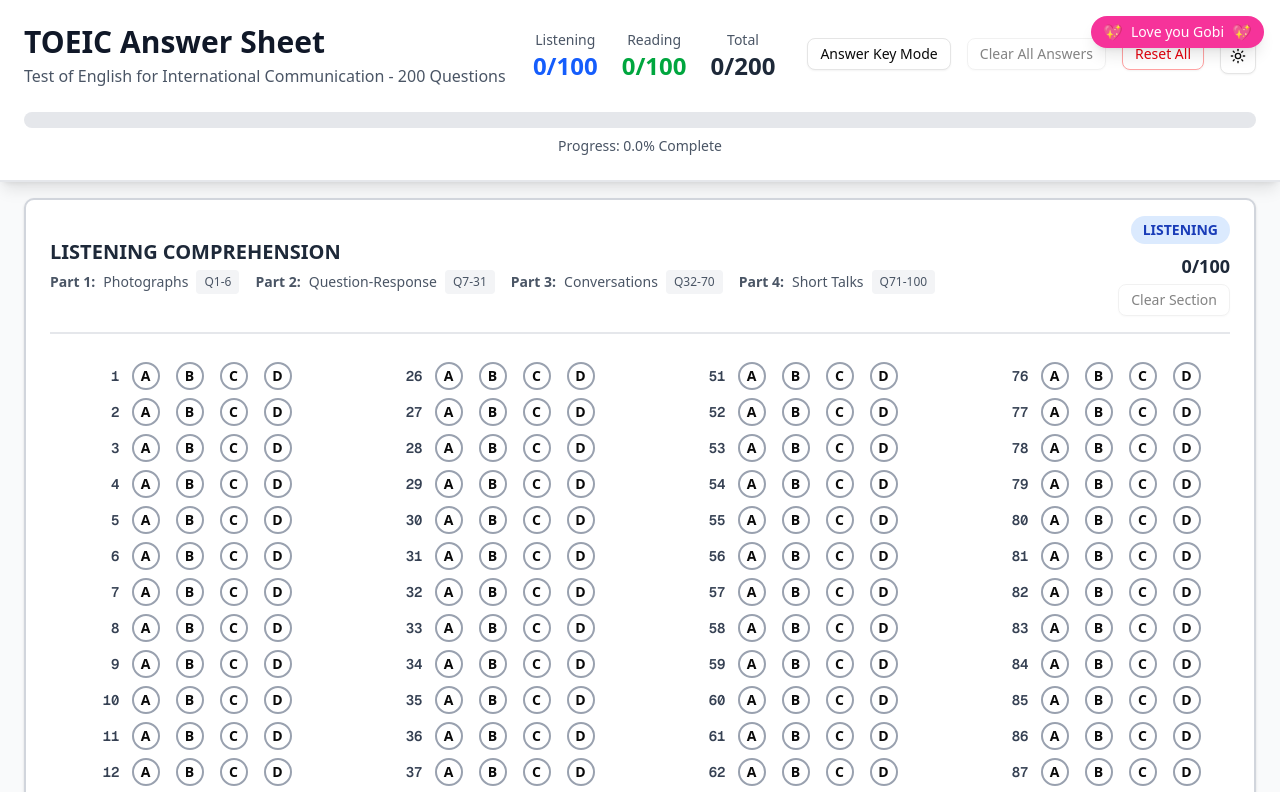
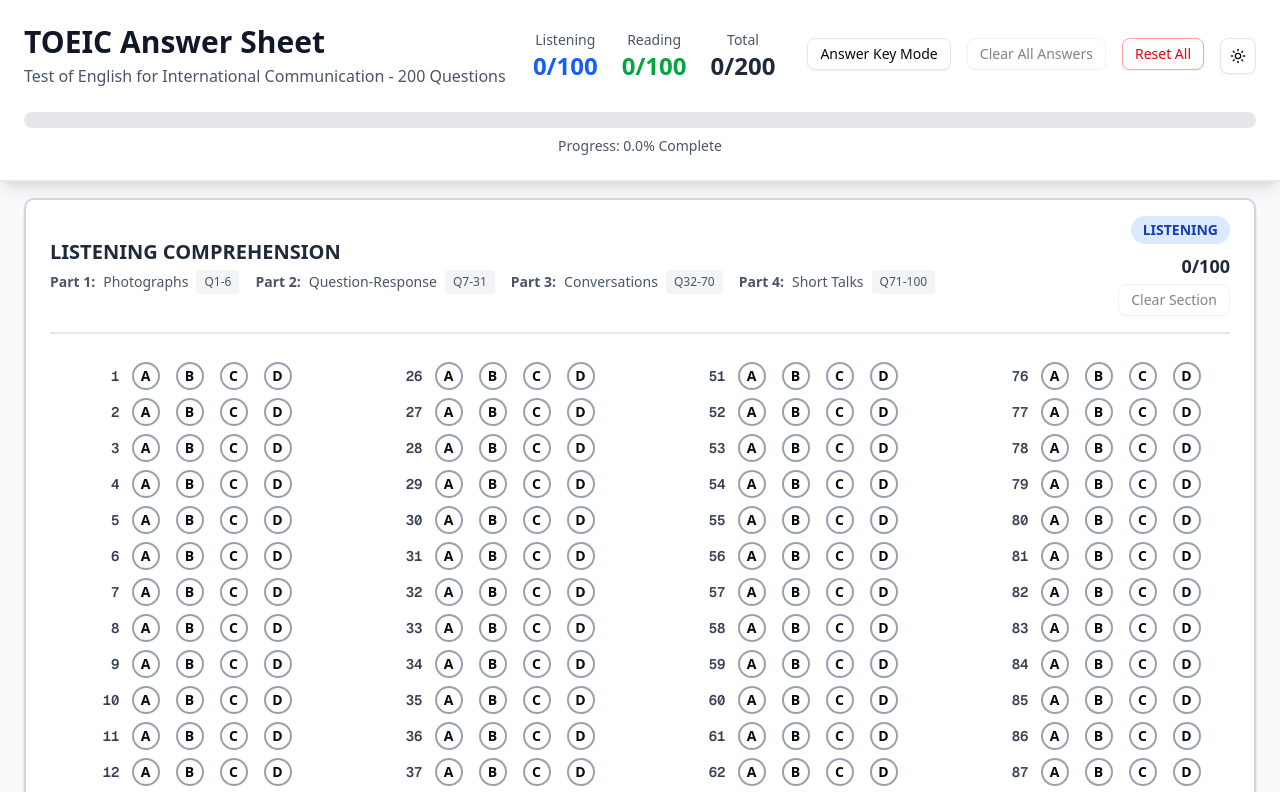
Before and after one commit to NgTnKhoa/toeic-sheet, a Next.js app: page / in a window 1280 px wide. Shown: the top 792 px of the page. Built offline with nearby package versions, Linux system fonts and the light colour scheme.

Commit message:
Update page.tsx

```diff
--- a/app/page.tsx
+++ b/app/page.tsx
@@ -429,7 +429,7 @@
   return (
     <div className="min-h-screen bg-gray-50 dark:bg-gray-900 relative">
       {/* Beautiful floating love message */}
-      <div className="fixed top-4 right-4 z-50">
+      {/* <div className="fixed top-4 right-4 z-50">
         <div className="bg-pink-500 text-white px-3 py-1 rounded-full shadow-lg">
           <div className="flex items-center gap-2">
         <span>💖</span>
@@ -437,7 +437,7 @@
         <span>💖</span>
           </div>
         </div>
-      </div>
+      </div> */}
       {/* Header */}
       <header className="bg-white dark:bg-gray-800 shadow-lg border-b-2 border-gray-200 dark:border-gray-700">
         <div className="max-w-7xl mx-auto px-3 sm:px-6 py-4 sm:py-6">
@@ -672,7 +672,7 @@
             </div>
 
             {/* Sweet love message in footer */}
-            <div className="mt-6 pt-4 border-t border-gray-200 dark:border-gray-600">
+            {/* <div className="mt-6 pt-4 border-t border-gray-200 dark:border-gray-600">
               <div className="flex items-center justify-center gap-2 text-sm">
                 <span className="text-gray-500 dark:text-gray-400">Made with</span>
                 <span className="text-red-500 animate-pulse">❤️</span>
@@ -682,7 +682,7 @@
                 </span>
                 <span className="text-pink-400">💕</span>
               </div>
-            </div>
+            </div> */}
           </div>
         </div>
       </footer>
```
